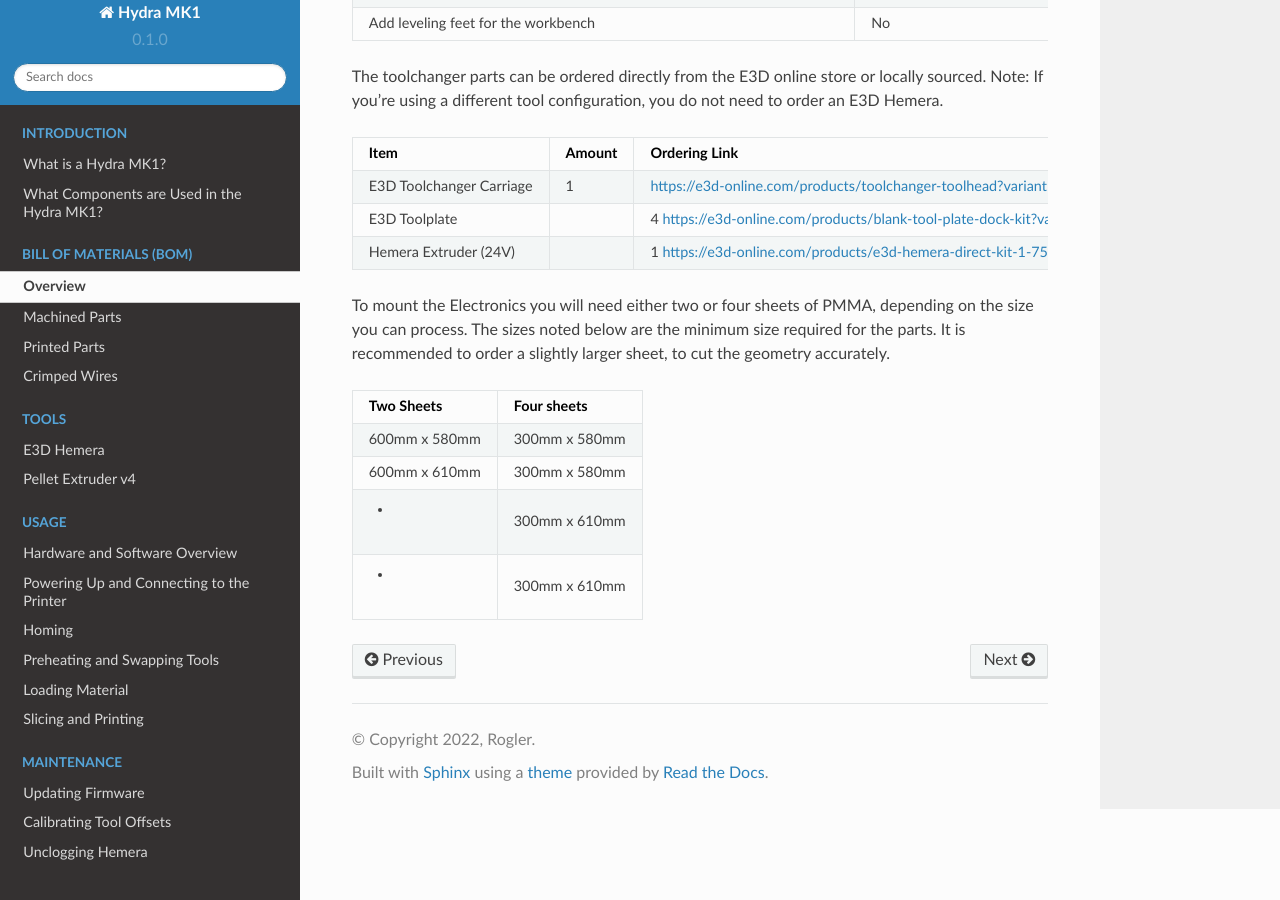
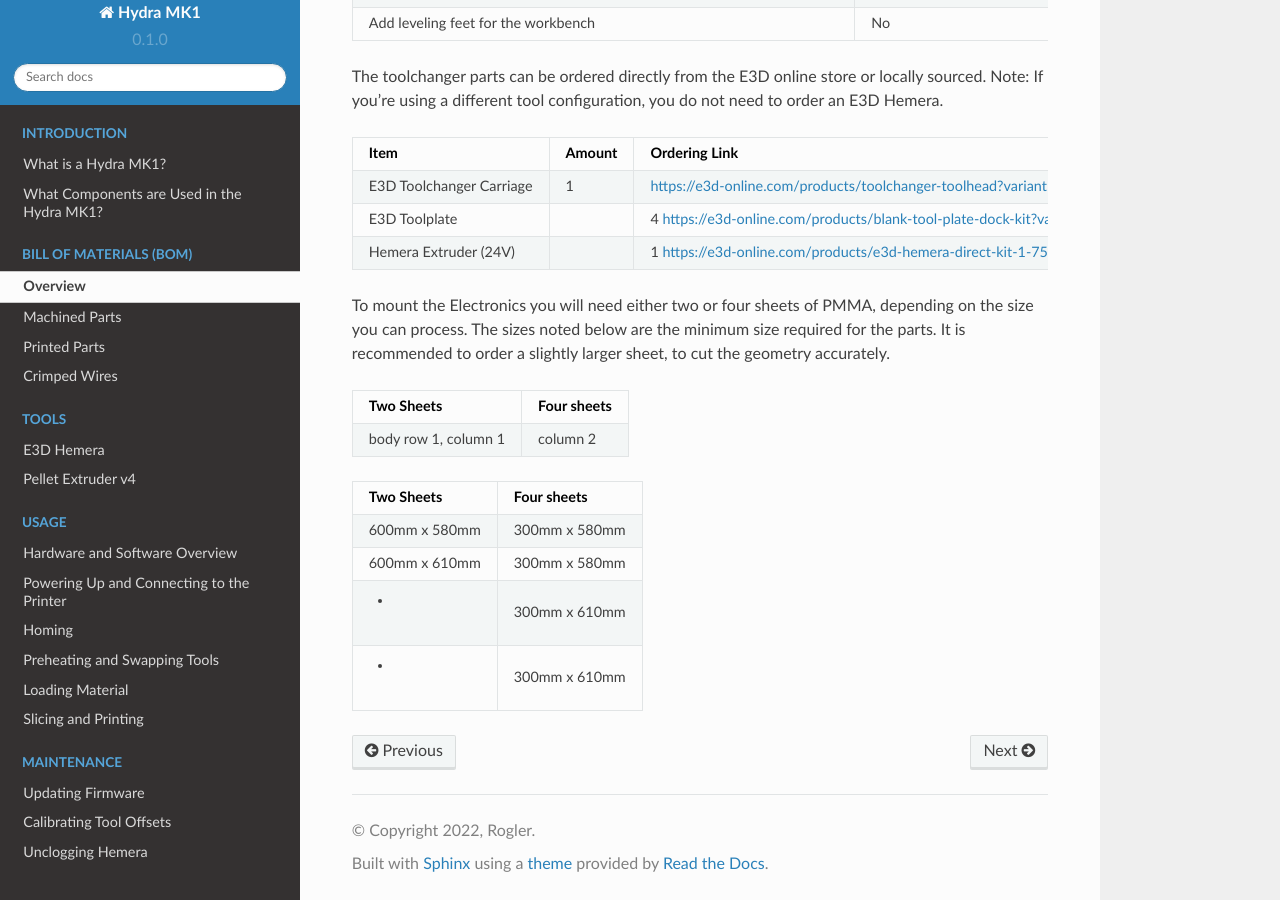
Before and after one commit to srl-ethz/hydra-documentation, a Sphinx documentation site: the page built from docs/source/bom/overview.rst, in a window 1280 px wide and 900 px high, scrolled down 933 px. Built offline with Sphinx 7.4.7 and the Read the Docs theme 2.0.0, drawn with Linux system fonts in a browser that asks for light colours; pages that are not in the unit, such as notebooks, are missing from menus.

Commit message:
Update overview.rst

```diff
--- a/docs/source/bom/overview.rst
+++ b/docs/source/bom/overview.rst
@@ -41,6 +41,12 @@
 
 To mount the Electronics you will need either two or four sheets of PMMA, depending on the size you can process. The sizes noted below are the minimum size required for the parts. It is recommended to order a slightly larger sheet, to cut the geometry accurately.
 
++------------------------+---------------+
+| Two Sheets             | Four sheets   |
++========================+===============+
+| body row 1, column 1   | column 2      |
++------------------------+---------------+
+
 ================== ====================
 Two Sheets          Four sheets
 ================== ====================
```
